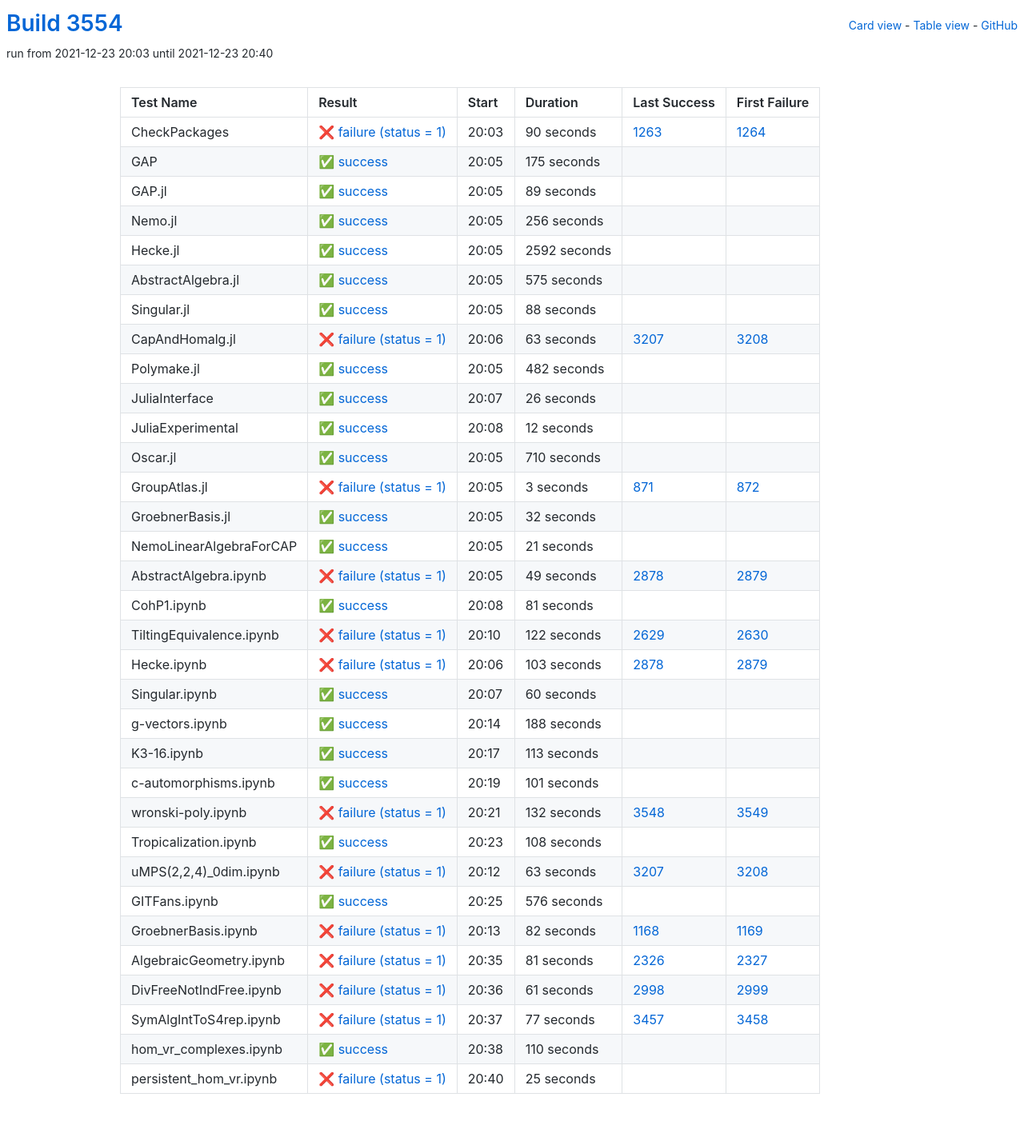
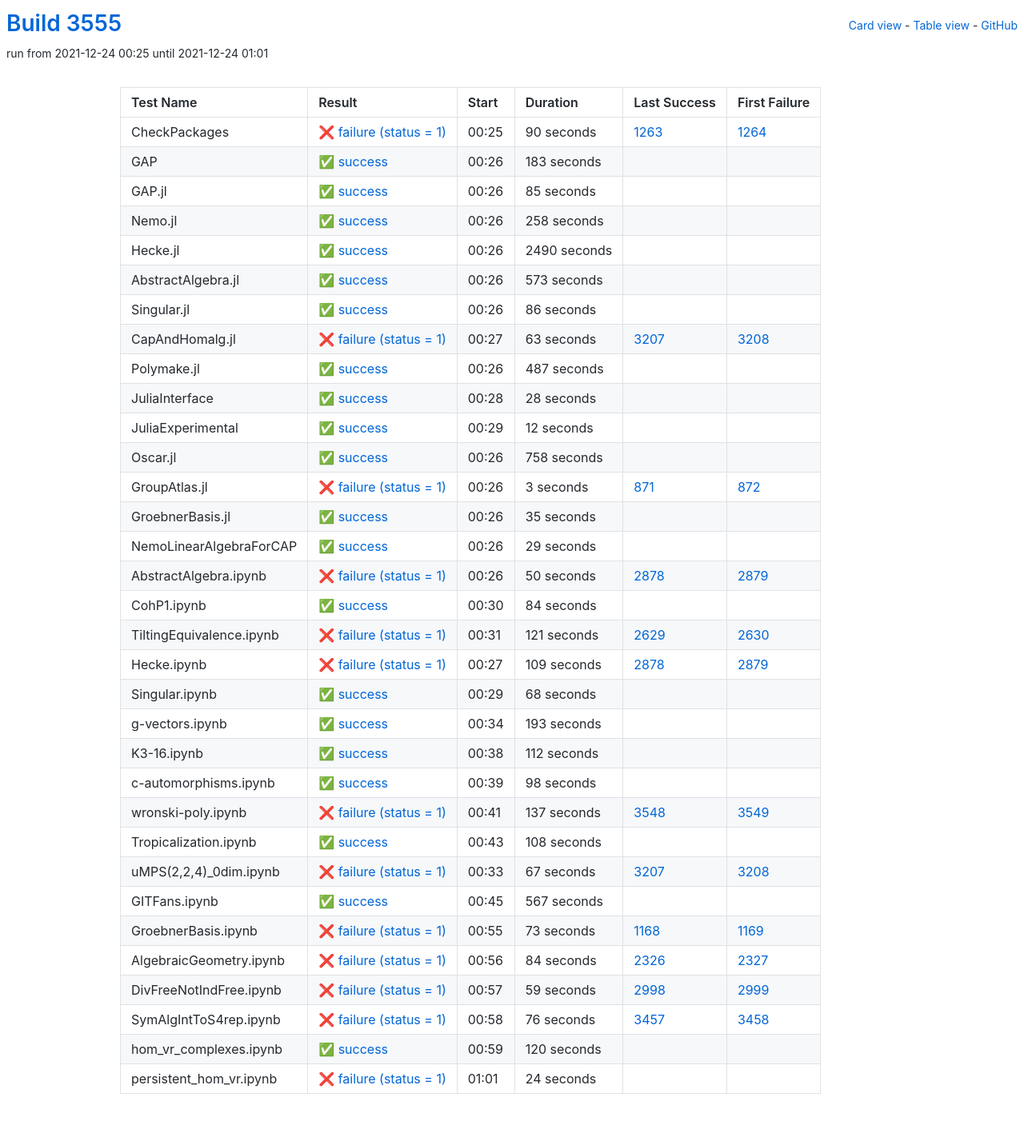
Before and after one commit to oscar-system/oscar-ci-status-stable, a Jekyll site: the page built from table.html, in a window 1280 px wide. Shown: the whole page at 80% size. Built offline with Jekyll 4.4.1, drawn with Linux system fonts in a browser that asks for light colours.

Commit message:
Build #3555

```diff
--- a/_data/ci.yml
+++ b/_data/ci.yml
@@ -1,6 +1,6 @@
 ---
-build: 3554
-build_url: https://oscarci.mathematik.uni-kl.de/job/oscar-stable/3554/
+build: 3555
+build_url: https://oscarci.mathematik.uni-kl.de/job/oscar-stable/3555/
 job: oscar-stable
 organization: oscar-system
 repo: oscar-ci-status-stable
@@ -8,8 +8,8 @@ repourl: https://github.com/oscar-system/oscar-ci-status-stable
 tests:
 - name: CheckPackages
   id: checkpackages
-  log: https://oscarci.mathematik.uni-kl.de/job/oscar-stable/3554/artifact/logs/build-3554/CheckPackages.log
-  start: 2021-12-23 20:03
+  log: https://oscarci.mathematik.uni-kl.de/job/oscar-stable/3555/artifact/logs/build-3555/CheckPackages.log
+  start: 2021-12-24 00:25
   success: false
   exitcode: 1
   status: failure
@@ -20,80 +20,80 @@ tests:
   first_failure_url: https://oscarci.mathematik.uni-kl.de/job/oscar-stable/1264/
 - name: GAP
   id: gap
-  log: https://oscarci.mathematik.uni-kl.de/job/oscar-stable/3554/artifact/logs/build-3554/GAP.log
-  start: 2021-12-23 20:05
+  log: https://oscarci.mathematik.uni-kl.de/job/oscar-stable/3555/artifact/logs/build-3555/GAP.log
+  start: 2021-12-24 00:26
   success: true
   exitcode: 0
   status: success
-  duration: 175
+  duration: 183
   last_success: false
   last_success_url:
   first_failure: false
   first_failure_url:
 - name: GAP.jl
   id: gap-jl
-  log: https://oscarci.mathematik.uni-kl.de/job/oscar-stable/3554/artifact/logs/build-3554/GAP.jl.log
-  start: 2021-12-23 20:05
+  log: https://oscarci.mathematik.uni-kl.de/job/oscar-stable/3555/artifact/logs/build-3555/GAP.jl.log
+  start: 2021-12-24 00:26
   success: true
   exitcode: 0
   status: success
-  duration: 89
+  duration: 85
   last_success: false
   last_success_url:
   first_failure: false
   first_failure_url:
 - name: Nemo.jl
   id: nemo-jl
-  log: https://oscarci.mathematik.uni-kl.de/job/oscar-stable/3554/artifact/logs/build-3554/Nemo.jl.log
-  start: 2021-12-23 20:05
+  log: https://oscarci.mathematik.uni-kl.de/job/oscar-stable/3555/artifact/logs/build-3555/Nemo.jl.log
+  start: 2021-12-24 00:26
   success: true
   exitcode: 0
   status: success
-  duration: 256
+  duration: 258
   last_success: false
   last_success_url:
   first_failure: false
   first_failure_url:
 - name: Hecke.jl
   id: hecke-jl
-  log: https://oscarci.mathematik.uni-kl.de/job/oscar-stable/3554/artifact/logs/build-3554/Hecke.jl.log
-  start: 2021-12-23 20:05
+  log: https://oscarci.mathematik.uni-kl.de/job/oscar-stable/3555/artifact/logs/build-3555/Hecke.jl.log
+  start: 2021-12-24 00:26
   success: true
   exitcode: 0
   status: success
-  duration: 2592
+  duration: 2490
   last_success: false
   last_success_url:
   first_failure: false
   first_failure_url:
 - name: AbstractAlgebra.jl
   id: abstractalgebra-jl
-  log: https://oscarci.mathematik.uni-kl.de/job/oscar-stable/3554/artifact/logs/build-3554/AbstractAlgebra.jl.log
-  start: 2021-12-23 20:05
+  log: https://oscarci.mathematik.uni-kl.de/job/oscar-stable/3555/artifact/logs/build-3555/AbstractAlgebra.jl.log
+  start: 2021-12-24 00:26
   success: true
   exitcode: 0
   status: success
-  duration: 575
+  duration: 573
   last_success: false
   last_success_url:
   first_failure: false
   first_failure_url:
 - name: Singular.jl
   id: singular-jl
-  log: https://oscarci.mathematik.uni-kl.de/job/oscar-stable/3554/artifact/logs/build-3554/Singular.jl.log
-  start: 2021-12-23 20:05
+  log: https://oscarci.mathematik.uni-kl.de/job/oscar-stable/3555/artifact/logs/build-3555/Singular.jl.log
+  start: 2021-12-24 00:26
   success: true
   exitcode: 0
   status: success
-  duration: 88
+  duration: 86
   last_success: false
   last_success_url:
   first_failure: false
   first_failure_url:
 - name: CapAndHomalg.jl
   id: capandhomalg-jl
-  log: https://oscarci.mathematik.uni-kl.de/job/oscar-stable/3554/artifact/logs/build-3554/CapAndHomalg.jl.log
-  start: 2021-12-23 20:06
+  log: https://oscarci.mathematik.uni-kl.de/job/oscar-stable/3555/artifact/logs/build-3555/CapAndHomalg.jl.log
+  start: 2021-12-24 00:27
   success: false
   exitcode: 1
   status: failure
@@ -104,32 +104,32 @@ tests:
   first_failure_url: https://oscarci.mathematik.uni-kl.de/job/oscar-stable/3208/
 - name: Polymake.jl
   id: polymake-jl
-  log: https://oscarci.mathematik.uni-kl.de/job/oscar-stable/3554/artifact/logs/build-3554/Polymake.jl.log
-  start: 2021-12-23 20:05
+  log: https://oscarci.mathematik.uni-kl.de/job/oscar-stable/3555/artifact/logs/build-3555/Polymake.jl.log
+  start: 2021-12-24 00:26
   success: true
   exitcode: 0
   status: success
-  duration: 482
+  duration: 487
   last_success: false
   last_success_url:
   first_failure: false
   first_failure_url:
 - name: JuliaInterface
   id: juliainterface
-  log: https://oscarci.mathematik.uni-kl.de/job/oscar-stable/3554/artifact/logs/build-3554/JuliaInterface.log
-  start: 2021-12-23 20:07
+  log: https://oscarci.mathematik.uni-kl.de/job/oscar-stable/3555/artifact/logs/build-3555/JuliaInterface.log
+  start: 2021-12-24 00:28
   success: true
   exitcode: 0
   status: success
-  duration: 26
+  duration: 28
   last_success: false
   last_success_url:
   first_failure: false
   first_failure_url:
 - name: JuliaExperimental
   id: juliaexperimental
-  log: https://oscarci.mathematik.uni-kl.de/job/oscar-stable/3554/artifact/logs/build-3554/JuliaExperimental.log
-  start: 2021-12-23 20:08
+  log: https://oscarci.mathematik.uni-kl.de/job/oscar-stable/3555/artifact/logs/build-3555/JuliaExperimental.log
+  start: 2021-12-24 00:29
   success: true
   exitcode: 0
   status: success
@@ -140,20 +140,20 @@ tests:
   first_failure_url:
 - name: Oscar.jl
   id: oscar-jl
-  log: https://oscarci.mathematik.uni-kl.de/job/oscar-stable/3554/artifact/logs/build-3554/Oscar.jl.log
-  start: 2021-12-23 20:05
+  log: https://oscarci.mathematik.uni-kl.de/job/oscar-stable/3555/artifact/logs/build-3555/Oscar.jl.log
+  start: 2021-12-24 00:26
   success: true
   exitcode: 0
   status: success
-  duration: 710
+  duration: 758
   last_success: false
   last_success_url:
   first_failure: false
   first_failure_url:
 - name: GroupAtlas.jl
   id: groupatlas-jl
-  log: https://oscarci.mathematik.uni-kl.de/job/oscar-stable/3554/artifact/logs/build-3554/GroupAtlas.jl.log
-  start: 2021-12-23 20:05
+  log: https://oscarci.mathematik.uni-kl.de/job/oscar-stable/3555/artifact/logs/build-3555/GroupAtlas.jl.log
+  start: 2021-12-24 00:26
   success: false
   exitcode: 1
   status: failure
@@ -164,140 +164,140 @@ tests:
   first_failure_url: https://oscarci.mathematik.uni-kl.de/job/oscar-stable/872/
 - name: GroebnerBasis.jl
   id: groebnerbasis-jl
-  log: https://oscarci.mathematik.uni-kl.de/job/oscar-stable/3554/artifact/logs/build-3554/GroebnerBasis.jl.log
-  start: 2021-12-23 20:05
+  log: https://oscarci.mathematik.uni-kl.de/job/oscar-stable/3555/artifact/logs/build-3555/GroebnerBasis.jl.log
+  start: 2021-12-24 00:26
   success: true
   exitcode: 0
   status: success
-  duration: 32
+  duration: 35
   last_success: false
   last_success_url:
   first_failure: false
   first_failure_url:
 - name: NemoLinearAlgebraForCAP
   id: nemolinearalgebraforcap
-  log: https://oscarci.mathematik.uni-kl.de/job/oscar-stable/3554/artifact/logs/build-3554/NemoLinearAlgebraForCAP.log
-  start: 2021-12-23 20:05
+  log: https://oscarci.mathematik.uni-kl.de/job/oscar-stable/3555/artifact/logs/build-3555/NemoLinearAlgebraForCAP.log
+  start: 2021-12-24 00:26
   success: true
   exitcode: 0
   status: success
-  duration: 21
+  duration: 29
   last_success: false
   last_success_url:
   first_failure: false
   first_failure_url:
 - name: AbstractAlgebra.ipynb
   id: abstractalgebra-ipynb
-  log: https://oscarci.mathematik.uni-kl.de/job/oscar-stable/3554/artifact/logs/build-3554/AbstractAlgebra.ipynb.log
-  start: 2021-12-23 20:05
+  log: https://oscarci.mathematik.uni-kl.de/job/oscar-stable/3555/artifact/logs/build-3555/AbstractAlgebra.ipynb.log
+  start: 2021-12-24 00:26
   success: false
   exitcode: 1
   status: failure
-  duration: 49
+  duration: 50
   last_success: 2878
   last_success_url: https://oscarci.mathematik.uni-kl.de/job/oscar-stable/2878/
   first_failure: 2879
   first_failure_url: https://oscarci.mathematik.uni-kl.de/job/oscar-stable/2879/
 - name: CohP1.ipynb
   id: cohp1-ipynb
-  log: https://oscarci.mathematik.uni-kl.de/job/oscar-stable/3554/artifact/logs/build-3554/CohP1.ipynb.log
-  start: 2021-12-23 20:08
+  log: https://oscarci.mathematik.uni-kl.de/job/oscar-stable/3555/artifact/logs/build-3555/CohP1.ipynb.log
+  start: 2021-12-24 00:30
   success: true
   exitcode: 0
   status: success
-  duration: 81
+  duration: 84
   last_success: false
   last_success_url:
   first_failure: false
   first_failure_url:
 - name: TiltingEquivalence.ipynb
   id: tiltingequivalence-ipynb
-  log: https://oscarci.mathematik.uni-kl.de/job/oscar-stable/3554/artifact/logs/build-3554/TiltingEquivalence.ipynb.log
-  start: 2021-12-23 20:10
+  log: https://oscarci.mathematik.uni-kl.de/job/oscar-stable/3555/artifact/logs/build-3555/TiltingEquivalence.ipynb.log
+  start: 2021-12-24 00:31
   success: false
   exitcode: 1
   status: failure
-  duration: 122
+  duration: 121
   last_success: 2629
   last_success_url: https://oscarci.mathematik.uni-kl.de/job/oscar-stable/2629/
   first_failure: 2630
   first_failure_url: https://oscarci.mathematik.uni-kl.de/job/oscar-stable/2630/
 - name: Hecke.ipynb
   id: hecke-ipynb
-  log: https://oscarci.mathematik.uni-kl.de/job/oscar-stable/3554/artifact/logs/build-3554/Hecke.ipynb.log
-  start: 2021-12-23 20:06
+  log: https://oscarci.mathematik.uni-kl.de/job/oscar-stable/3555/artifact/logs/build-3555/Hecke.ipynb.log
+  start: 2021-12-24 00:27
   success: false
   exitcode: 1
   status: failure
-  duration: 103
+  duration: 109
   last_success: 2878
   last_success_url: https://oscarci.mathematik.uni-kl.de/job/oscar-stable/2878/
   first_failure: 2879
   first_failure_url: https://oscarci.mathematik.uni-kl.de/job/oscar-stable/2879/
 - name: Singular.ipynb
   id: singular-ipynb
-  log: https://oscarci.mathematik.uni-kl.de/job/oscar-stable/3554/artifact/logs/build-3554/Singular.ipynb.log
-  start: 2021-12-23 20:07
+  log: https://oscarci.mathematik.uni-kl.de/job/oscar-stable/3555/artifact/logs/build-3555/Singular.ipynb.log
+  start: 2021-12-24 00:29
   success: true
   exitcode: 0
   status: success
-  duration: 60
+  duration: 68
   last_success: false
   last_success_url:
   first_failure: false
   first_failure_url:
 - name: g-vectors.ipynb
   id: g-vectors-ipynb
-  log: https://oscarci.mathematik.uni-kl.de/job/oscar-stable/3554/artifact/logs/build-3554/g-vectors.ipynb.log
-  start: 2021-12-23 20:14
+  log: https://oscarci.mathematik.uni-kl.de/job/oscar-stable/3555/artifact/logs/build-3555/g-vectors.ipynb.log
+  start: 2021-12-24 00:34
   success: true
   exitcode: 0
   status: success
-  duration: 188
+  duration: 193
   last_success: false
   last_success_url:
   first_failure: false
   first_failure_url:
 - name: K3-16.ipynb
   id: k3-16-ipynb
-  log: https://oscarci.mathematik.uni-kl.de/job/oscar-stable/3554/artifact/logs/build-3554/K3-16.ipynb.log
-  start: 2021-12-23 20:17
+  log: https://oscarci.mathematik.uni-kl.de/job/oscar-stable/3555/artifact/logs/build-3555/K3-16.ipynb.log
+  start: 2021-12-24 00:38
   success: true
   exitcode: 0
   status: success
-  duration: 113
+  duration: 112
   last_success: false
   last_success_url:
   first_failure: false
   first_failure_url:
 - name: c-automorphisms.ipynb
   id: c-automorphisms-ipynb
-  log: https://oscarci.mathematik.uni-kl.de/job/oscar-stable/3554/artifact/logs/build-3554/c-automorphisms.ipynb.log
-  start: 2021-12-23 20:19
+  log: https://oscarci.mathematik.uni-kl.de/job/oscar-stable/3555/artifact/logs/build-3555/c-automorphisms.ipynb.log
+  start: 2021-12-24 00:39
   success: true
   exitcode: 0
   status: success
-  duration: 101
+  duration: 98
   last_success: false
   last_success_url:
   first_failure: false
   first_failure_url:
 - name: wronski-poly.ipynb
   id: wronski-poly-ipynb
-  log: https://oscarci.mathematik.uni-kl.de/job/oscar-stable/3554/artifact/logs/build-3554/wronski-poly.ipynb.log
-  start: 2021-12-23 20:21
+  log: https://oscarci.mathematik.uni-kl.de/job/oscar-stable/3555/artifact/logs/build-3555/wronski-poly.ipynb.log
+  start: 2021-12-24 00:41
   success: false
   exitcode: 1
   status: failure
-  duration: 132
+  duration: 137
   last_success: 3548
   last_success_url: https://oscarci.mathematik.uni-kl.de/job/oscar-stable/3548/
   first_failure: 3549
   first_failure_url: https://oscarci.mathematik.uni-kl.de/job/oscar-stable/3549/
 - name: Tropicalization.ipynb
   id: tropicalization-ipynb
-  log: https://oscarci.mathematik.uni-kl.de/job/oscar-stable/3554/artifact/logs/build-3554/Tropicalization.ipynb.log
-  start: 2021-12-23 20:23
+  log: https://oscarci.mathematik.uni-kl.de/job/oscar-stable/3555/artifact/logs/build-3555/Tropicalization.ipynb.log
+  start: 2021-12-24 00:43
   success: true
   exitcode: 0
   status: success
@@ -308,96 +308,96 @@ tests:
   first_failure_url:
 - name: uMPS(2,2,4)_0dim.ipynb
   id: umps-2-2-4-0dim-ipynb
-  log: https://oscarci.mathematik.uni-kl.de/job/oscar-stable/3554/artifact/logs/build-3554/uMPS-2-2-4-_0dim.ipynb.log
-  start: 2021-12-23 20:12
+  log: https://oscarci.mathematik.uni-kl.de/job/oscar-stable/3555/artifact/logs/build-3555/uMPS-2-2-4-_0dim.ipynb.log
+  start: 2021-12-24 00:33
   success: false
   exitcode: 1
   status: failure
-  duration: 63
+  duration: 67
   last_success: 3207
   last_success_url: https://oscarci.mathematik.uni-kl.de/job/oscar-stable/3207/
   first_failure: 3208
   first_failure_url: https://oscarci.mathematik.uni-kl.de/job/oscar-stable/3208/
 - name: GITFans.ipynb
   id: gitfans-ipynb
-  log: https://oscarci.mathematik.uni-kl.de/job/oscar-stable/3554/artifact/logs/build-3554/GITFans.ipynb.log
-  start: 2021-12-23 20:25
+  log: https://oscarci.mathematik.uni-kl.de/job/oscar-stable/3555/artifact/logs/build-3555/GITFans.ipynb.log
+  start: 2021-12-24 00:45
   success: true
   exitcode: 0
   status: success
-  duration: 576
+  duration: 567
   last_success: false
   last_success_url:
   first_failure: false
   first_failure_url:
 - name: GroebnerBasis.ipynb
   id: groebnerbasis-ipynb
-  log: https://oscarci.mathematik.uni-kl.de/job/oscar-stable/3554/artifact/logs/build-3554/GroebnerBasis.ipynb.log
-  start: 2021-12-23 20:13
+  log: https://oscarci.mathematik.uni-kl.de/job/oscar-stable/3555/artifact/logs/build-3555/GroebnerBasis.ipynb.log
+  start: 2021-12-24 00:55
   success: false
   exitcode: 1
   status: failure
-  duration: 82
+  duration: 73
   last_success: 1168
   last_success_url: https://oscarci.mathematik.uni-kl.de/job/oscar-stable/1168/
   first_failure: 1169
   first_failure_url: https://oscarci.mathematik.uni-kl.de/job/oscar-stable/1169/
 - name: AlgebraicGeometry.ipynb
   id: algebraicgeometry-ipynb
-  log: https://oscarci.mathematik.uni-kl.de/job/oscar-stable/3554/artifact/logs/build-3554/AlgebraicGeometry.ipynb.log
-  start: 2021-12-23 20:35
+  log: https://oscarci.mathematik.uni-kl.de/job/oscar-stable/3555/artifact/logs/build-3555/AlgebraicGeometry.ipynb.log
+  start: 2021-12-24 00:56
   success: false
   exitcode: 1
   status: failure
-  duration: 81
+  duration: 84
   last_success: 2326
   last_success_url: https://oscarci.mathematik.uni-kl.de/job/oscar-stable/2326/
   first_failure: 2327
   first_failure_url: https://oscarci.mathematik.uni-kl.de/job/oscar-stable/2327/
 - name: DivFreeNotIndFree.ipynb
   id: divfreenotindfree-ipynb
-  log: https://oscarci.mathematik.uni-kl.de/job/oscar-stable/3554/artifact/logs/build-3554/DivFreeNotIndFree.ipynb.log
-  start: 2021-12-23 20:36
+  log: https://oscarci.mathematik.uni-kl.de/job/oscar-stable/3555/artifact/logs/build-3555/DivFreeNotIndFree.ipynb.log
+  start: 2021-12-24 00:57
   success: false
   exitcode: 1
   status: failure
-  duration: 61
+  duration: 59
   last_success: 2998
   last_success_url: https://oscarci.mathematik.uni-kl.de/job/oscar-stable/2998/
   first_failure: 2999
   first_failure_url: https://oscarci.mathematik.uni-kl.de/job/oscar-stable/2999/
 - name: SymAlgIntToS4rep.ipynb
   id: symalginttos4rep-ipynb
-  log: https://oscarci.mathematik.uni-kl.de/job/oscar-stable/3554/artifact/logs/build-3554/SymAlgIntToS4rep.ipynb.log
-  start: 2021-12-23 20:37
+  log: https://oscarci.mathematik.uni-kl.de/job/oscar-stable/3555/artifact/logs/build-3555/SymAlgIntToS4rep.ipynb.log
+  start: 2021-12-24 00:58
   success: false
   exitcode: 1
   status: failure
-  duration: 77
+  duration: 76
   last_success: 3457
   last_success_url: https://oscarci.mathematik.uni-kl.de/job/oscar-stable/3457/
   first_failure: 3458
   first_failure_url: https://oscarci.mathematik.uni-kl.de/job/oscar-stable/3458/
 - name: hom_vr_complexes.ipynb
   id: hom-vr-complexes-ipynb
-  log: https://oscarci.mathematik.uni-kl.de/job/oscar-stable/3554/artifact/logs/build-3554/hom_vr_complexes.ipynb.log
-  start: 2021-12-23 20:38
+  log: https://oscarci.mathematik.uni-kl.de/job/oscar-stable/3555/artifact/logs/build-3555/hom_vr_complexes.ipynb.log
+  start: 2021-12-24 00:59
   success: true
   exitcode: 0
   status: success
-  duration: 110
+  duration: 120
   last_success: false
   last_success_url:
   first_failure: false
   first_failure_url:
 - name: persistent_hom_vr.ipynb
   id: persistent-hom-vr-ipynb
-  log: https://oscarci.mathematik.uni-kl.de/job/oscar-stable/3554/artifact/logs/build-3554/persistent_hom_vr.ipynb.log
-  start: 2021-12-23 20:40
+  log: https://oscarci.mathematik.uni-kl.de/job/oscar-stable/3555/artifact/logs/build-3555/persistent_hom_vr.ipynb.log
+  start: 2021-12-24 01:01
   success: false
   exitcode: 1
   status: failure
-  duration: 25
+  duration: 24
   last_success: false
   last_success_url:
   first_failure: false
```
Also changed, not shown: README.md.
